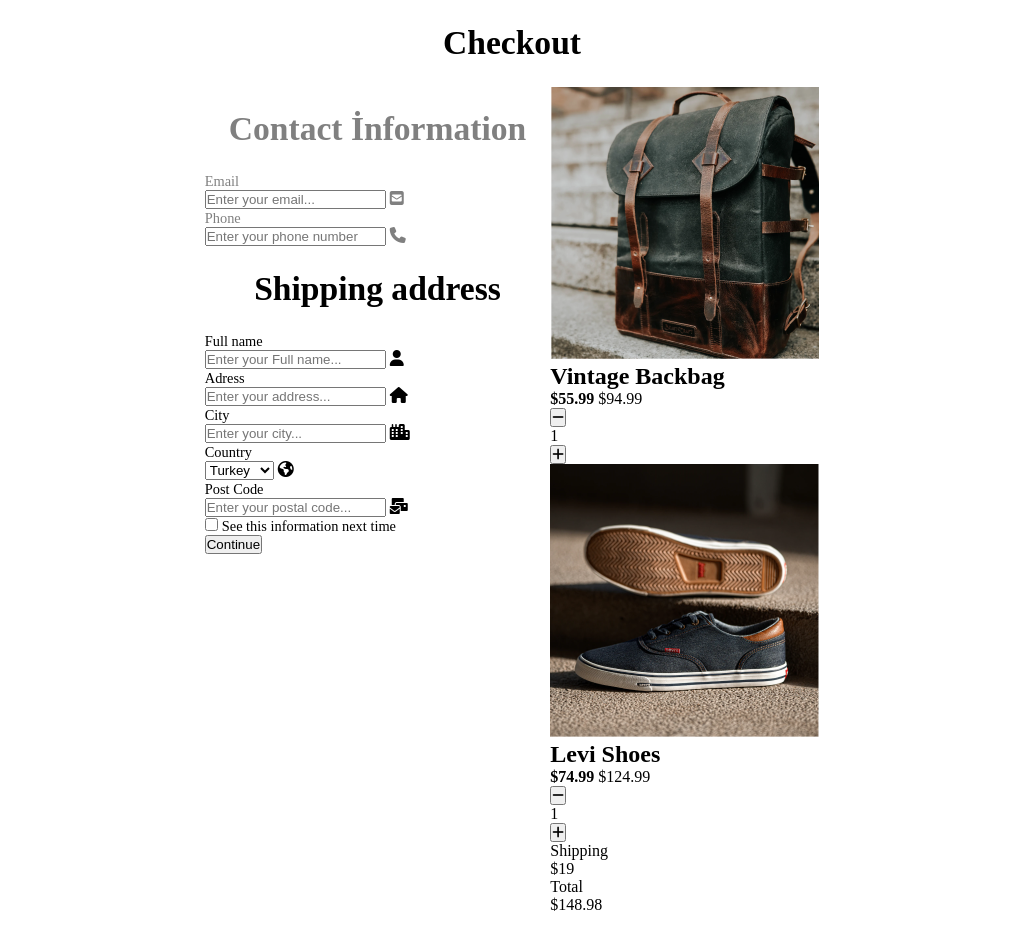
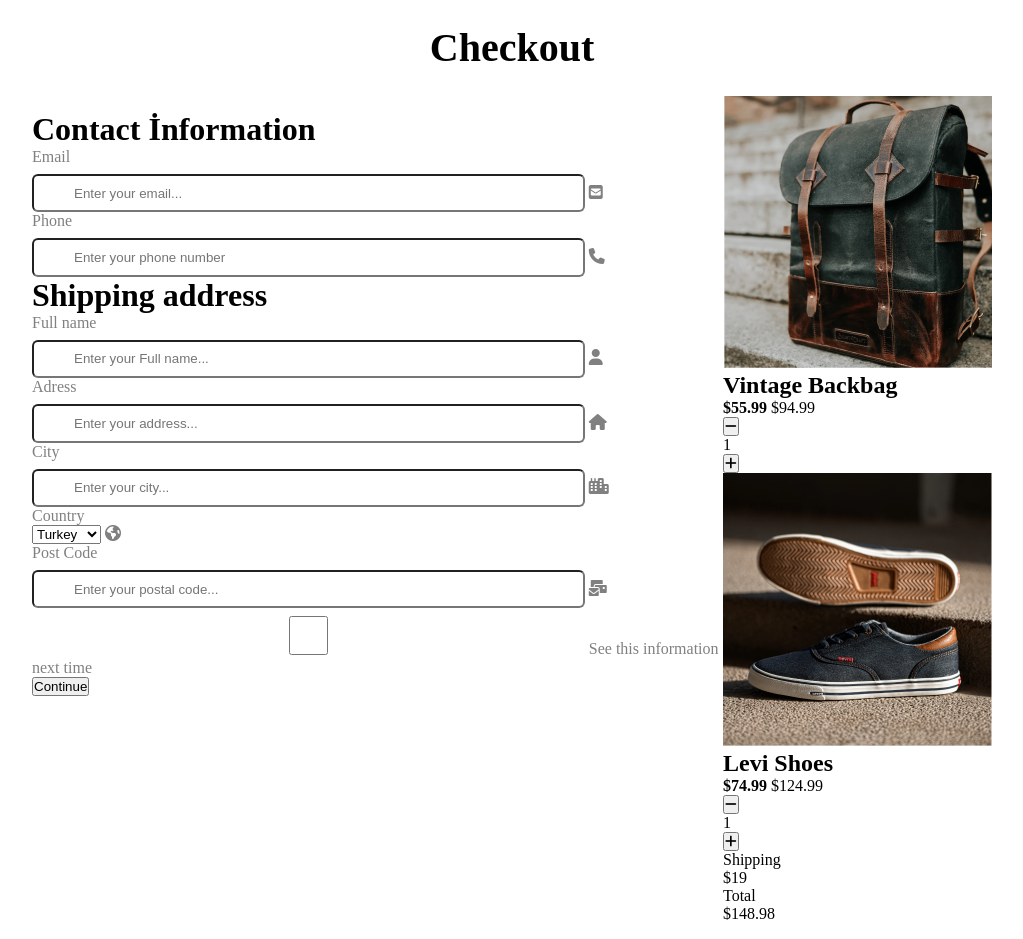
Before and after one commit to ahmetcng33/checkout-form, a plain HTML site: page index.html in a window 1280 px wide. Shown: the whole page, without its empty margins (128-1151 px from the left). Drawn offline with Linux system fonts and the light colour scheme.

Commit message:
zabahınan uğraştığım

```diff
--- a/index.html
+++ b/index.html
@@ -16,14 +16,14 @@
         <form action>
             <div id="contact-info">
                 <h1>Contact İnformation</h1>
-                <div class="campo">
+                <div class="campo" id="contact-input">
                     <label for="email">Email</label>
                     <div class="input-field">
                         <input type="email" name="email" id="user-email" placeholder="Enter your email..." required>
                         <i class="fa-solid fa-square-envelope" aria-hidden="true"></i>
                     </div>
                 </div>
-                <div class="campo">
+                <div class="campo" id="contact-input">
                     <label for="phone">Phone</label>
                     <div class="input-field">
                         <input type="number" name="phone" id="phone-num" placeholder="Enter your phone number">
--- a/style.css
+++ b/style.css
@@ -1,36 +1,82 @@
-* {
+*{
   margin: 0;
   padding: 0;
   box-sizing: border-box;
-    max-width: 1950px;
+  max-width: 1900px;
 }
-  main {
+
+main{
   display: flex;
+  /* flex-wrap: wrap;   */
+  /* sıkıştırma ve aşağı satıra geçme */
   justify-content: center;
   margin: 1rem 10rem;
-  }
-  main label {
-    font-size: 0.9rem;
+  /* üstten uzaklaştırıyor */
+  /* gap: 0px  100px ; */
+
 }
 
- h1 {
-    text-align: center;
-    font-size: 2.1rem;
-    margin: 1.5rem;
+main label{
+  font-size: 1rem;
 }
 
-  #contact-info {
+#title1{
+  text-align: center;
+  font-size: 2.5rem;
+  margin: 1.5rem;
+  /* yukarıdan aşağı çektik 1.5 rem*/
+}
+
+form{
   display: flex;
   width: 100%;
   flex-direction: column;
   justify-content: flex-start;
-    color: gray;
-  }
-  .contact {
-    margin-top: 1rem;
+  color: grey;
 }
 
+#contact-info{
+  margin-top: 1rem;
+  /* contact info biraz aşağı aldık */
+}
 
-  .icon {
-    position: relative;
+h1{
+  color: black;
+  /* başlıkları tekrar siyah yaptık */
 }
+
+main input{
+  margin-top: 0.5rem;
+  width: 80%;
+  height: 2.4rem;
+  padding-left: 2.5rem;
+  border-radius: 6px;
+  /* input alanlarını düzenliyiyoruz */
+}
+
+.
+
+
+
+/* form{
+  display: flex;
+  height: 8rem;
+  margin: 8px;
+  padding: 6px;
+  gap: 90px ;
+  contact informationun aşağıyla mesafesini ayarlıyor
+  flex-direction: column;
+  dikine dizer
+}
+
+#contact-info{
+  display: flex;
+  flex-direction: column;
+  gap: 20px;
+}
+
+#contact-input, .input-field{
+  display: flex;
+  flex-direction: column;
+  gap: 10px 10px; */
+/* } */
```
Lines whose indentation alone changed are shown as unchanged.
